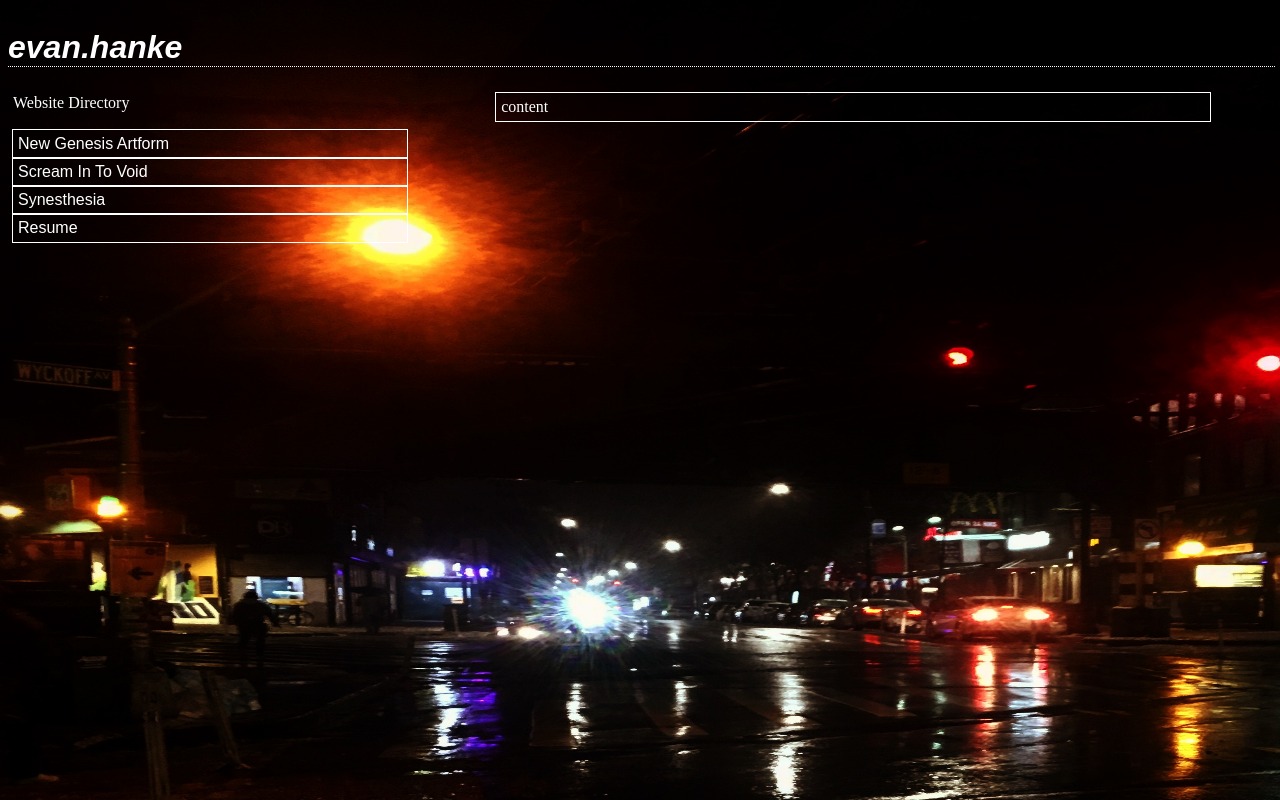
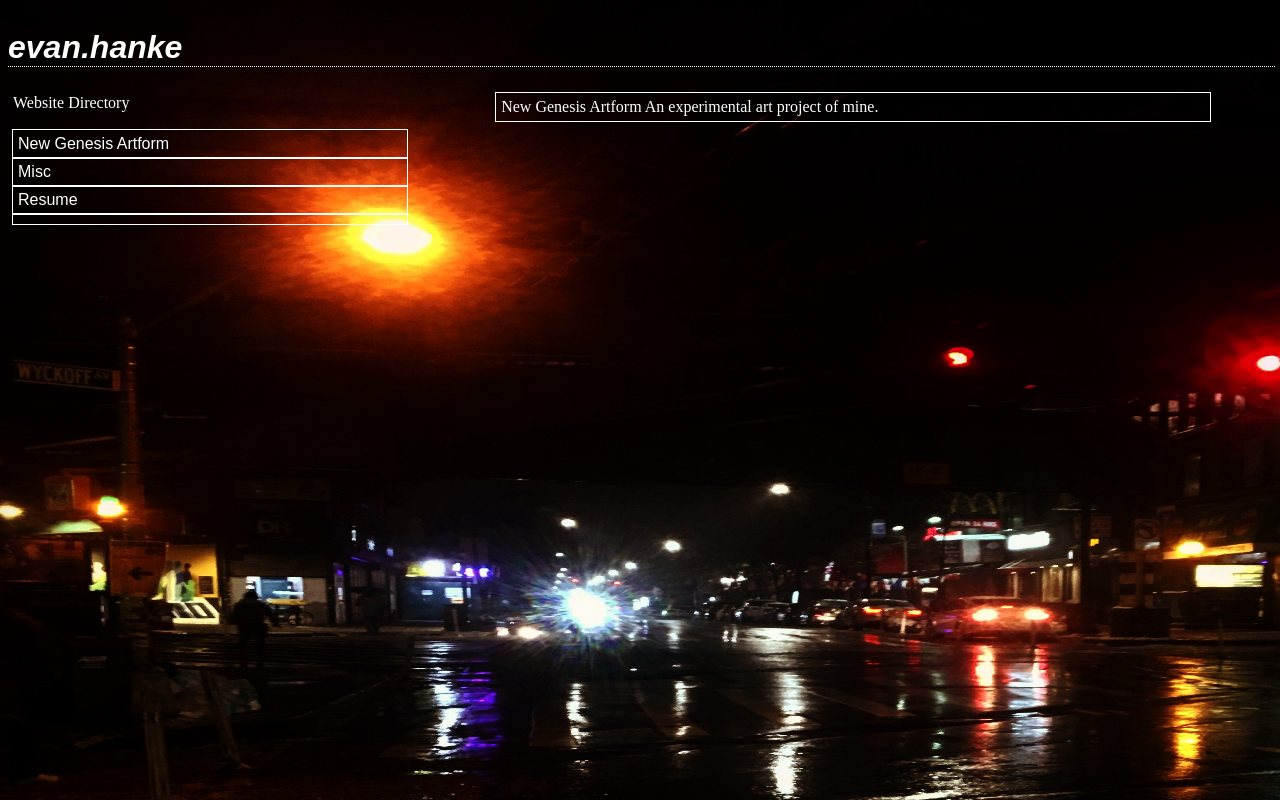
Before and after one commit to EvanHanke/Personal, a plain HTML site: page index.html in a window 1280 px wide. Both pictures are taken after a click on the element "Resume". Drawn offline with nearby package versions, Linux system fonts and the light colour scheme; a web font is replaced by a local one.

Commit message:
dynamic list

```diff
--- a/fx.js
+++ b/fx.js
@@ -1,7 +1,7 @@
 //option class with animation methods
 class Option{
 
-  constructor(div){
+  constructor(div, desc){
     this.div = div;
     this.div.onmouseenter = this.hover.bind(this);
     this.div.onmouseleave = this.unhover.bind(this);
@@ -9,15 +9,20 @@ class Option{
     this.hovered = false;
     this.timer = 0;
     this.anim = null;
+    this.desc = desc;
   }
 
   hover(){
     selected = this;
+    contentdiv.textContent = this.desc;
     this.hovered = true;
     this.anim = setInterval(this.myanimate.bind(this), 10);
   }
   unhover(){
-    if(this == selected) selected = null;
+    if(this == selected){
+      contentdiv.textContent = descs[1];
+      selected = null;
+    }
     this.hovered = false;
   }
 
@@ -41,39 +46,33 @@ class Option{
 var content = [];
 
 //main
-var option_divs = [];
+var option_div = null;
 var options = []; //array of option objects on the website
 var contentdiv = document.getElementById("content");
-var txtfile;
-var selected;
+var descs;
+var selected = null;
 
 $.get("https://evanhanke.github.io/Personal/descriptions.txt",
     function(data) {
-    console.log(data);
+    descs = String(data).split("#");
+    contentdiv.innerHTML = descs[1];
+    console.log(descs);
+    init();
 });
 
-document.body.onload = function(){
+function init(){
 
-
-  option_divs = document.getElementsByClassName("option");
-  for(i = 0; i < option_divs.length; i++){
-    options.push(new Option(option_divs[i]));
+  option_div = document.getElementsByClassName("option")[0];
+  options.push(option_div, descs[1]);
+  for(i = 1; i < descs.length; i++){
+    var clone = option_div.cloneNode( true );
+    clone.innerText = descs[i+2].split("\n")[1];
+    document.getElementById('sidebar').appendChild(clone );
+    options.push(new Option(clone, descs[i+2]));
   }
 
 }
 
-function readTextFile(file){
-    var request = new XMLHttpRequest();
-    request.open("GET", file);
-    console.log(txtfile);
-    request.onreadystatechange = function() {
-    if (request.readyState === 0) {
-        contentdiv.innterHTML = "loaded";
-        console.log(txtfile);
-    }
-  }
-  request.send();
-}
 
 var image = document.getElementById("back-image");
 onmousemove = function(e){
--- a/index.html
+++ b/index.html
@@ -16,24 +16,11 @@
   <h1> evan.hanke</h1>
   </div>
 
-  <div class = "column" >
+  <div class = "column" id = "sidebar">
     Website Directory<br><br>
     <div class = "option">
     New Genesis Artform
     </div>
-
-    <div class = "option">
-    Scream In To Void
-    </div>
-
-    <div class = "option">
-    Synesthesia
-    </div>
-
-    <div class = "option">
-    Resume
-    </div>
-
   </div>
   <div id = "content">
     content
```
Also changed, not shown: descriptions.txt.
